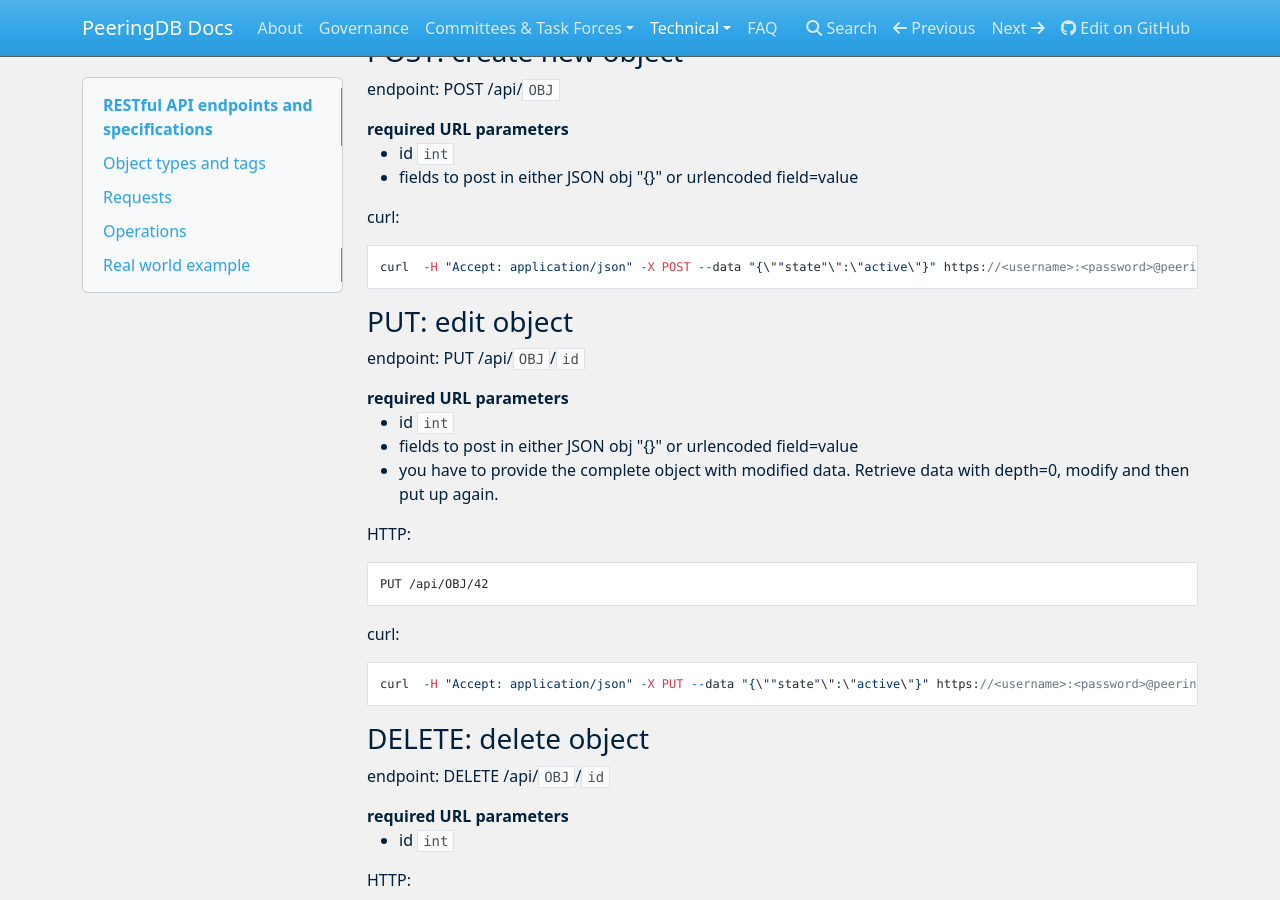
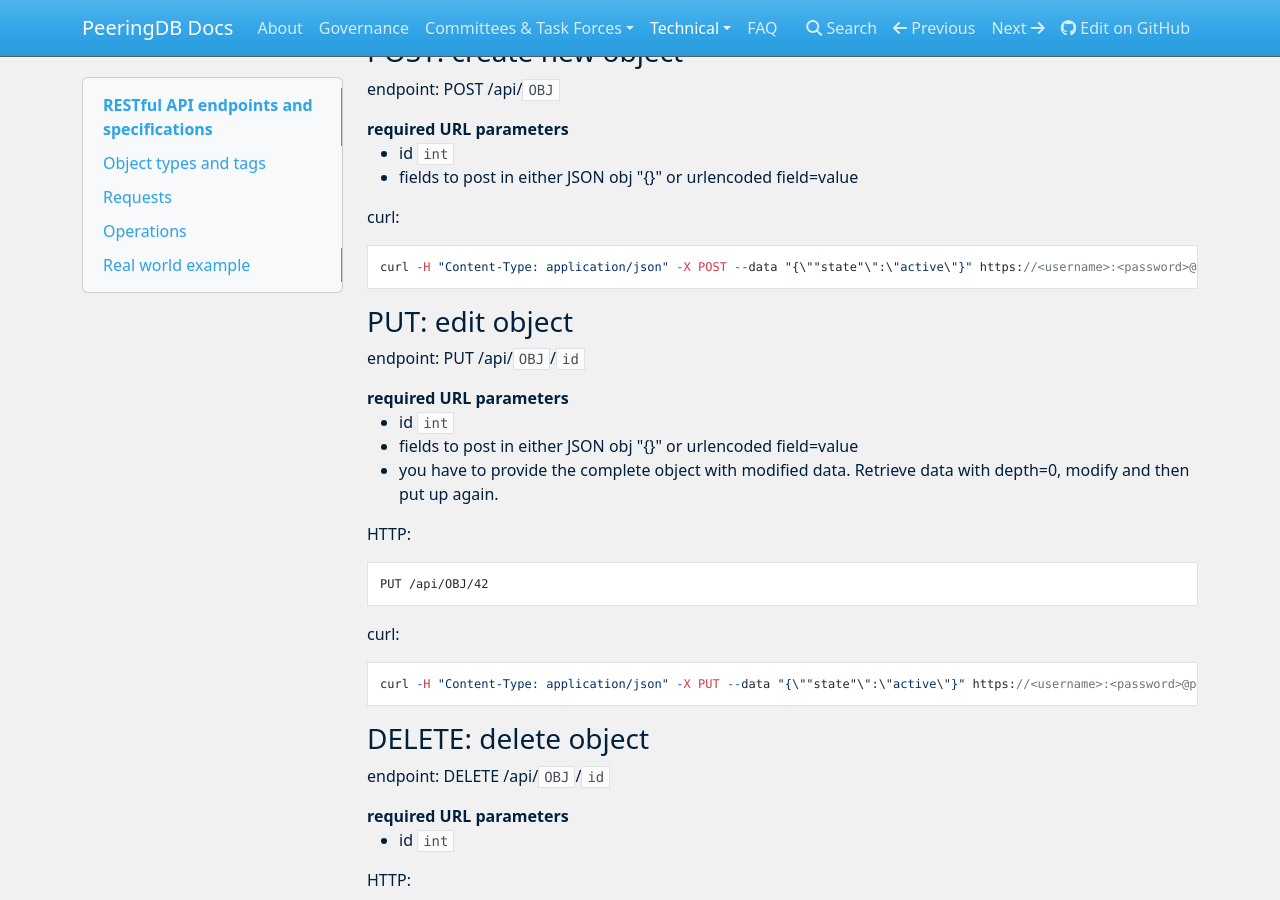
Before and after one commit to peeringdb/docs, an MkDocs documentation site: the page built from docs/api_specs.md, in a window 1280 px wide and 900 px high, scrolled down 4513 px. Built offline with MkDocs 1.6.1, drawn with Linux system fonts in a browser that asks for light colours; nearby versions of some CDN libraries.

Commit message:
API doc update.

```diff
--- a/docs/api_specs.md
+++ b/docs/api_specs.md
@@ -211,7 +211,7 @@
 
 curl:
 
-    curl  -H "Accept: application/json" -X POST --data "{\""state"\":\"active\"}" https://<username>:<password>@peeringdb.com/api/OBJ
+    curl -H "Content-Type: application/json" -X POST --data "{\""state"\":\"active\"}" https://<username>:<password>@peeringdb.com/api/OBJ
 
 
 ### PUT: edit object
@@ -231,7 +231,7 @@
 
 curl:
 
-    curl  -H "Accept: application/json" -X PUT --data "{\""state"\":\"active\"}" https://<username>:<password>@peeringdb.com/api/OBJ/42
+    curl -H "Content-Type: application/json" -X PUT --data "{\""state"\":\"active\"}" https://<username>:<password>@peeringdb.com/api/OBJ/42
 
 ### DELETE: delete object
 
```
